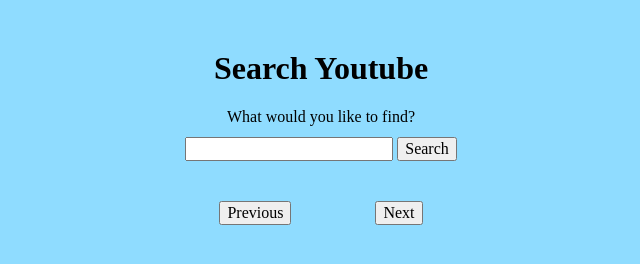
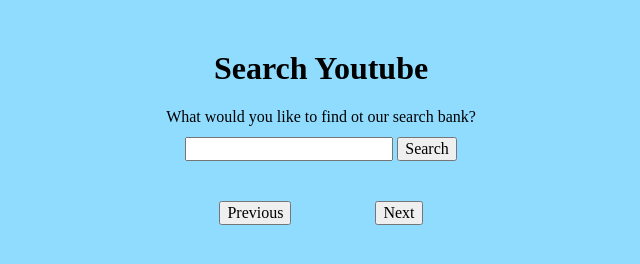
Before and after one commit to kimura-dev/Thinkful-Youtube-API, a plain HTML site: page index.html in a window 1280 px wide. Shown: the whole page, without its empty margins (319-959 px from the left). Drawn offline with nearby package versions, Linux system fonts and the light colour scheme.

Commit message:
changed search criteria

```diff
--- a/index.html
+++ b/index.html
@@ -14,7 +14,7 @@
         <form>
             <div class="search-box">
                 <h1>Search Youtube</h1>
-                <p>What would you like to find?</p>
+                <p>What would you like to find ot our search bank?</p>
                 <input type="text" name="search" id="search">
                 <input type="button" value="Search" id="searchButton">
             </div>
```
